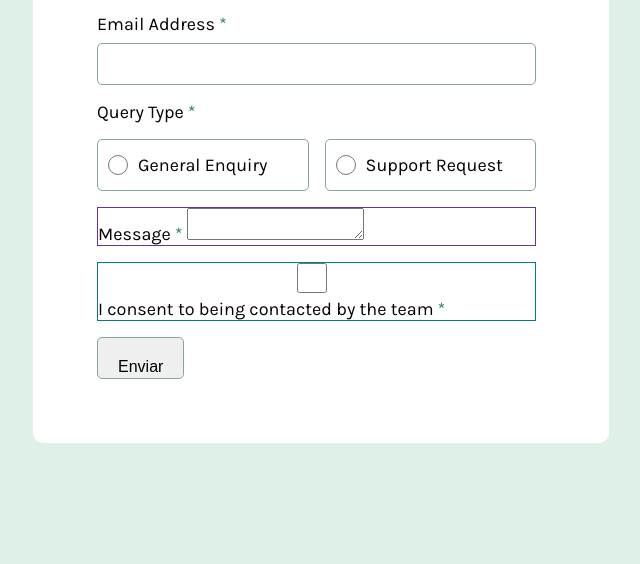
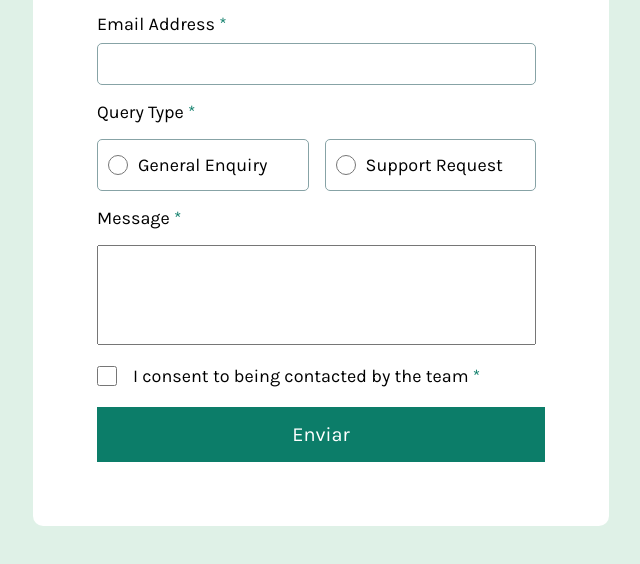
Before and after one commit to oclubedosdez/Formul-rio-de-contato, a plain HTML site: page index.html in a window 1280 px wide. Shown: the part 354-918 px from the top of the page, without its empty margins (319-959 px from the left). Drawn offline with Linux system fonts and the light colour scheme.

Commit message:
atualizado 29/08/2024

```diff
--- a/assets/css/estilo.css
+++ b/assets/css/estilo.css
@@ -112,13 +112,64 @@ body {
 #Tipo_de_consulta section input[type="radio"] {
     width: 20px;
 }
+#Tipo_de_consulta section input[type="radio"]:checked {
+    background-color: green;
+}
+
+/* Torna a seção inteira clicável */
+#seleciona_tipo section label {
+    flex: 1;
+}
+#seleciona_tipo section:hover {
+    background-color: #f0f0f0;
+}
 
 
 #mensagem {
-    border: 1px solid rebeccapurple;
+    /* border: 1px solid rebeccapurple; */
     width: 98%;
+    display: flex;
+    flex-wrap: wrap;
+    gap: 1rem;
 }
+#mensagem textarea {
+    width: 100%;
+    height: 100px;
+    font-size: 16px;
+    padding: 10px;
+    resize: none;
+}
+#mensagem textarea:focus {
+    border-color: var(--Green-600-medium);
+}
+
 #confirma {
-    border: 1px solid teal;
+    /* border: 1px solid teal; */
     width: 98%;
+    display: flex;
+    align-items: center;
+    gap: 1rem;
 }
+#confirma input {
+    width: 20px;
+
+}
+#confirma input:checked {
+    accent-color: var(--Green-600-medium);
+}
+
+#Enviar {
+    transition: all 0.5s;
+    width: 100%;
+    padding: 1rem;
+    border: none;
+    background-color: var(--Green-600-medium);
+    color: white;
+    font-size: 20px;
+    font-family: Karla;
+    font-size: bold;
+    cursor: pointer;
+}
+#Enviar:hover {
+    background-color: rgb(0, 63, 0);
+}
--- /dev/null
+++ b/assets/js/script.js
@@ -0,0 +1,18 @@
+const sections = document.querySelectorAll("#seleciona_tipo section");
+
+
+sections.forEach(section => {
+    const radioInput = section.querySelector("input[type='radio']");
+
+    radioInput.onchange = function() {
+        sections.forEach(outraSection => {
+            outraSection.style.backgroundColor = "";
+        });
+
+        if(radioInput.checked) {
+            section.style.backgroundColor = 'hsl(148, 38%, 91%)';
+            radioInput.style.accentColor = 'hsl(169, 82%, 27%)';
+        }
+    };
+
+});
--- a/index.html
+++ b/index.html
@@ -54,7 +54,7 @@
 
     <div id="mensagem">
       <label for="mesage">Message <span class="asterisco">*</span></label>
-      <textarea name="mesage" id="mesage"></textarea>
+      <textarea name="mesage" id="mesage_texto"></textarea>
     </div>
 
     <div id="confirma">
@@ -62,9 +62,9 @@
       <label for="confirma">I consent to being contacted by the team <span class="asterisco">*</span></label>
     </div>
 
-    <input type="submit" value="Enviar">
+    <button id="Enviar" type="submit">Enviar</button>
 
   </form>
 </body>
-
+<script src="./assets/js/script.js"></script>
 </html>
```
